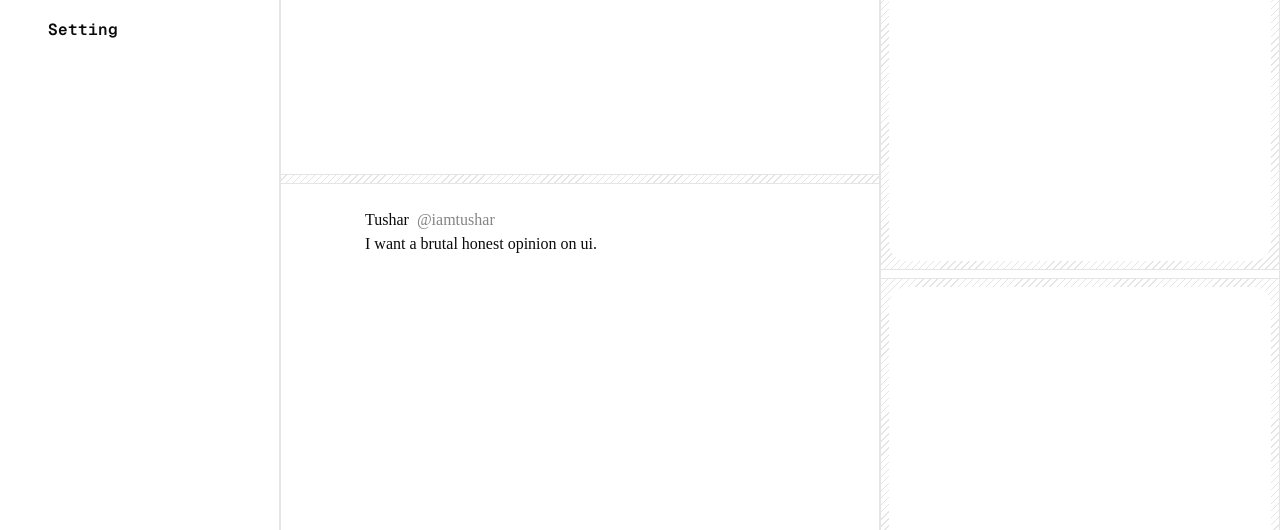
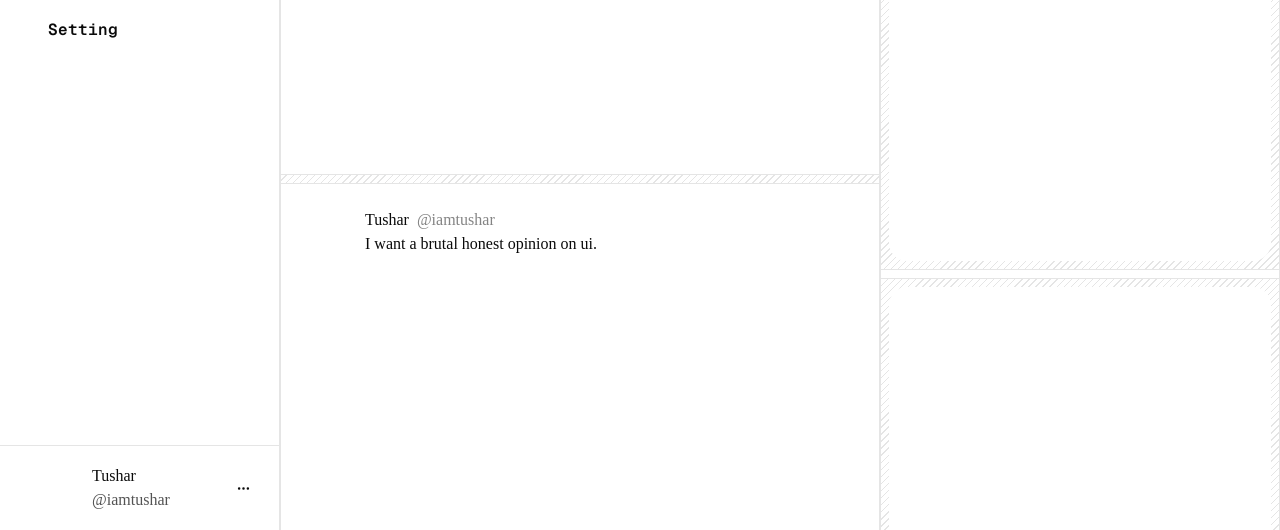
Before and after one commit to itushr/devfordev, a Next.js app: page / in a window 1280 px wide. Shown: the part 270-800 px from the top of the page. Built offline with nearby package versions, Linux system fonts and the light colour scheme.

Commit message:
feat(ui): profile box in sidebar

```diff
--- a/components/Sidebar.tsx
+++ b/components/Sidebar.tsx
@@ -1,4 +1,4 @@
-import { ChevronRight } from "lucide-react"
+import { ChevronRight, MoreHorizontal } from "lucide-react"
 
 const options = [
     {
@@ -23,7 +23,7 @@ const options = [
 
 const Sidebar = ({ active, setActive }: { active: string, setActive: any }) => {
     return (
-        <div className="border-r w-70 bg-background">
+        <div className="border-r w-70 bg-background relative">
             <div className="px-5 h-15 flex items-center text-xl font-mono font-semibold border-b">#devfordev</div>
             <div className="px-5 py-5 flex flex-col hover:text-foreground/50">
                 {
@@ -38,8 +38,15 @@ const Sidebar = ({ active, setActive }: { active: string, setActive: any }) => {
                     ))
                 }
             </div>
-            <div>
-                <div></div>
+            <div className="absolute bottom-0 border-t w-full px-5 py-3 flex gap-3 items-center">
+                <div className="size-15 bg-card rounded-full"></div>
+                <div className="flex-1 flex flex-col justify-center">
+                    <p>Tushar</p>
+                    <p className="text-foreground/70">@iamtushar</p>
+                </div>
+                <div className="hover:bg-card p-2 rounded-full cursor-pointer">
+                    <MoreHorizontal size={15} />
+                </div>
             </div>
         </div>
     )
```
